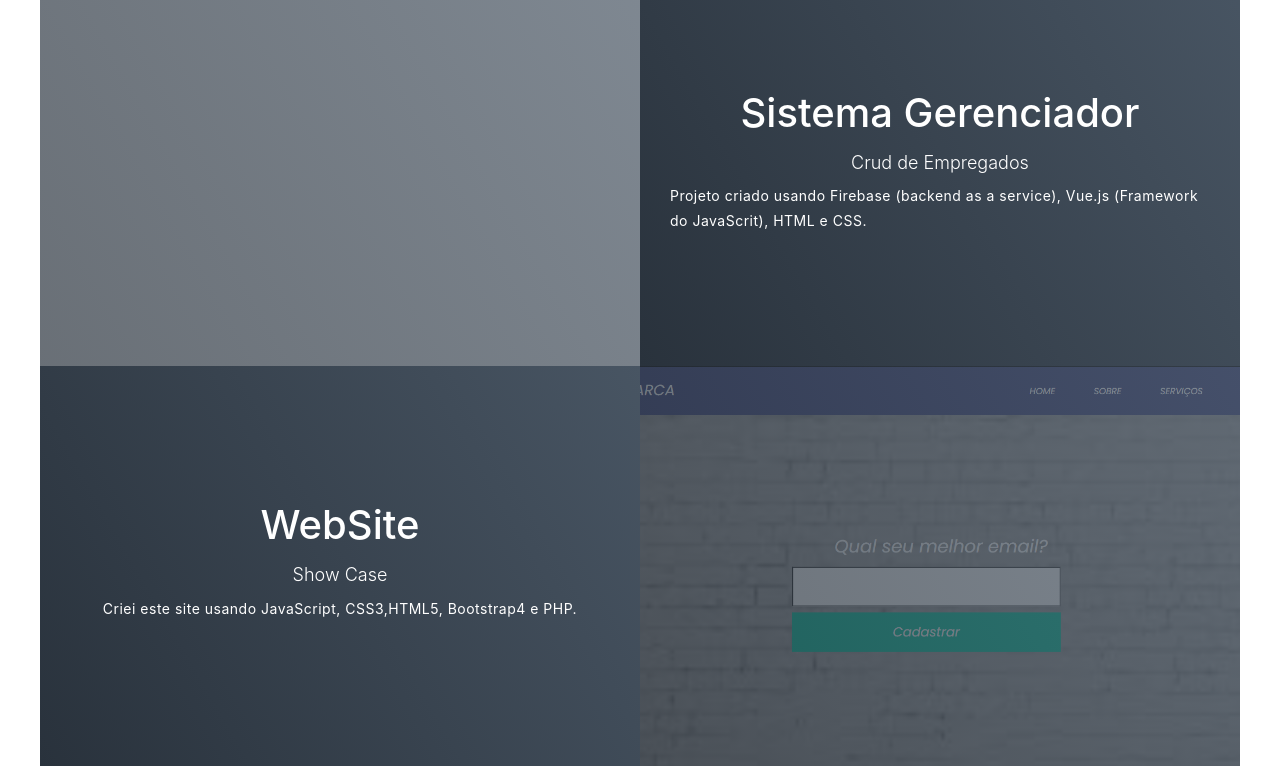
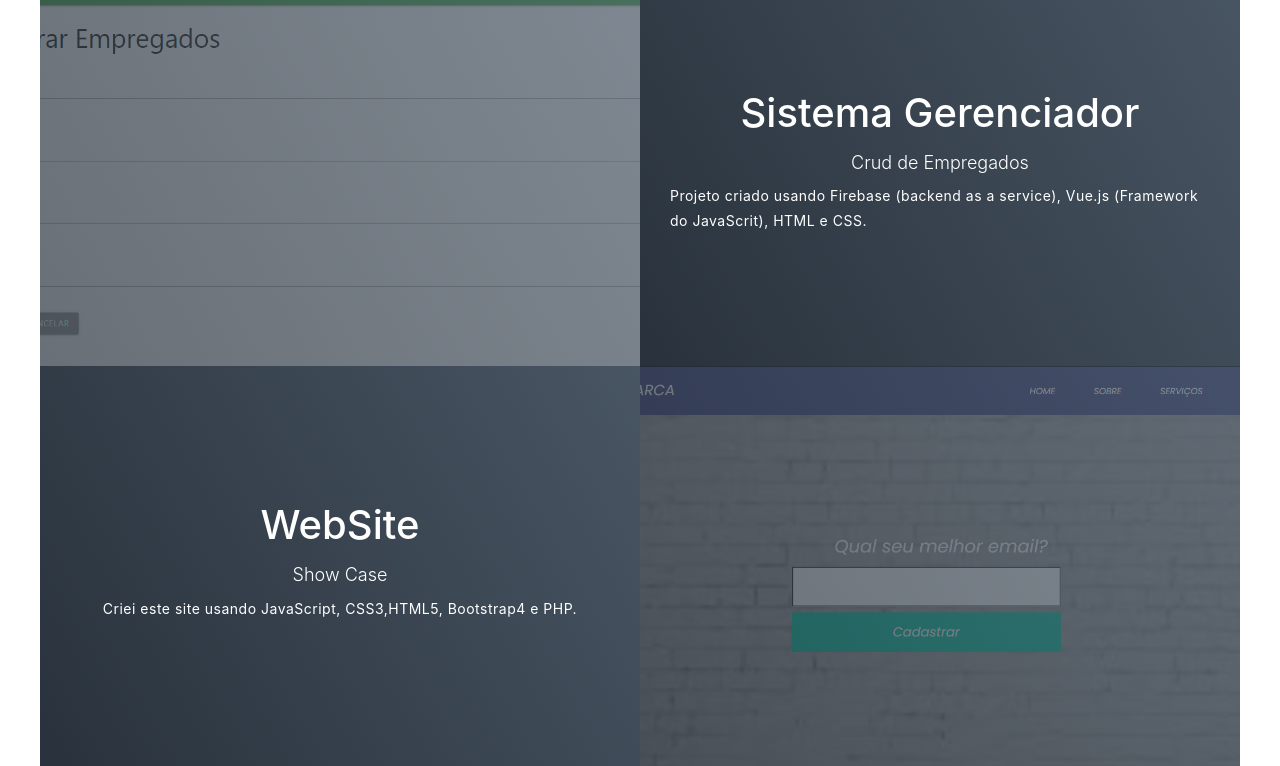
Before and after one commit to cgabrielle73/portfolio1, a plain HTML site: page index.html in a window 1280 px wide. Shown: the part 1456-2222 px from the top of the page. Drawn offline with Linux system fonts and the light colour scheme.

Commit message:
adicionei uma foto nova

```diff
--- a/index.html
+++ b/index.html
@@ -78,7 +78,7 @@
                         </p>
                     </div>
                     <div class="project-img">
-                        <img src="./img/wordpress.png" alt="img">
+                        <img src="./img/crud.png" alt="img">
                     </div>
                 </div>
                 <div class="project-item">
```
